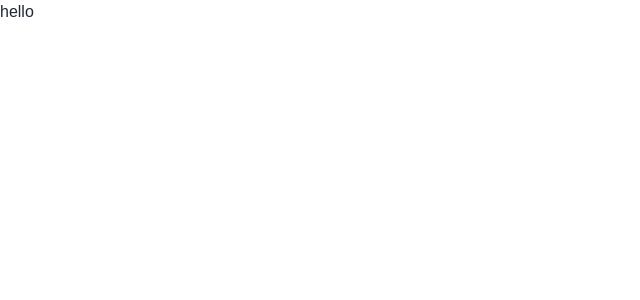
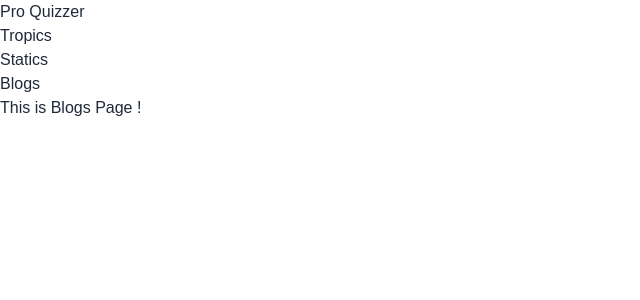
Before and after one commit to abusayed0/pro-quizzer, a React (Create React App) app: page /blogs in a window 1280 px wide. Shown: the top 300 px of the page, without its empty margins (0-640 px from the left). Built offline with nearby package versions, Linux system fonts and the light colour scheme.

Commit message:
step up react router dom

```diff
--- a/package.json
+++ b/package.json
@@ -9,6 +9,7 @@
     "daisyui": "^2.45.0",
     "react": "^18.2.0",
     "react-dom": "^18.2.0",
+    "react-router-dom": "^6.5.0",
     "react-scripts": "5.0.1",
     "web-vitals": "^2.1.4"
   },
--- a/src/App.js
+++ b/src/App.js
@@ -1,9 +1,40 @@
+import { createBrowserRouter, RouterProvider } from 'react-router-dom';
 import './App.css';
+import Blogs from './components/blogs/Blogs';
+import Statics from './components/statics/Statics';
+import Tropics from './components/tropics/Tropics';
+import Error from './components/errro/Error'
+import Main from './layouts/main/Main';
 
 function App() {
+  const router=createBrowserRouter([
+    {
+      path:"/",
+      element: <Main></Main>,
+      children:[
+        {
+          path:"/",
+          element:<Tropics></Tropics>
+        },
+        {
+          path:"/statics",
+          element:<Statics></Statics>
+        },
+        {
+          path:"/blogs",
+          element:<Blogs></Blogs>
+        },
+        {
+          path:"*",
+          element:<Error></Error>
+        }
+      ]
+    }
+
+  ])
   return (
     <div className="App">
-      <h1>hello </h1>
+      <RouterProvider router={router}></RouterProvider>
     </div>
   );
 }
--- /dev/null
+++ b/src/components/blogs/Blogs.js
@@ -0,0 +1,11 @@
+import React from 'react';
+
+const Blogs = () => {
+    return (
+        <div>
+            <h2>This is Blogs Page !</h2>
+        </div>
+    );
+};
+
+export default Blogs;
--- /dev/null
+++ b/src/components/errro/Error.js
@@ -0,0 +1,11 @@
+import React from 'react';
+
+const Error = () => {
+    return (
+        <div>
+            <h2>This is Error Page !</h2>
+        </div>
+    );
+};
+
+export default Error;
--- /dev/null
+++ b/src/components/header/Header.js
@@ -0,0 +1,25 @@
+import React from 'react';
+import { NavLink } from 'react-router-dom';
+
+const Header = () => {
+    return (
+        <nav>
+            <ul>
+                <li>
+                    <h3>Pro Quizzer</h3>
+                </li>
+                <li>
+                    <NavLink to={"/"}>Tropics</NavLink>
+                </li>
+                <li>
+                    <NavLink to={"/statics"}>Statics</NavLink>
+                </li>
+                <li>
+                    <NavLink to={"/blogs"}>Blogs</NavLink>
+                </li>
+            </ul>
+        </nav>
+    );
+};
+
+export default Header;
--- /dev/null
+++ b/src/components/statics/Statics.js
@@ -0,0 +1,11 @@
+import React from 'react';
+
+const Statics = () => {
+    return (
+        <div>
+            <h2>This is Statics Page !</h2>
+        </div>
+    );
+};
+
+export default Statics;
--- /dev/null
+++ b/src/components/tropics/Tropics.js
@@ -0,0 +1,11 @@
+import React from 'react';
+
+const Tropics = () => {
+    return (
+        <div>
+            <h2>This is Tropics Page !</h2>
+        </div>
+    );
+};
+
+export default Tropics;
--- /dev/null
+++ b/src/layouts/main/Main.js
@@ -0,0 +1,14 @@
+import React from 'react';
+import { Outlet } from 'react-router-dom';
+import Header from '../../components/header/Header';
+
+const Main = () => {
+    return (
+        <div>
+            <Header></Header>
+            <Outlet></Outlet>
+        </div>
+    );
+};
+
+export default Main;
```
Also changed, not shown: 1 other file (tests, documents, lock files or other folders).
